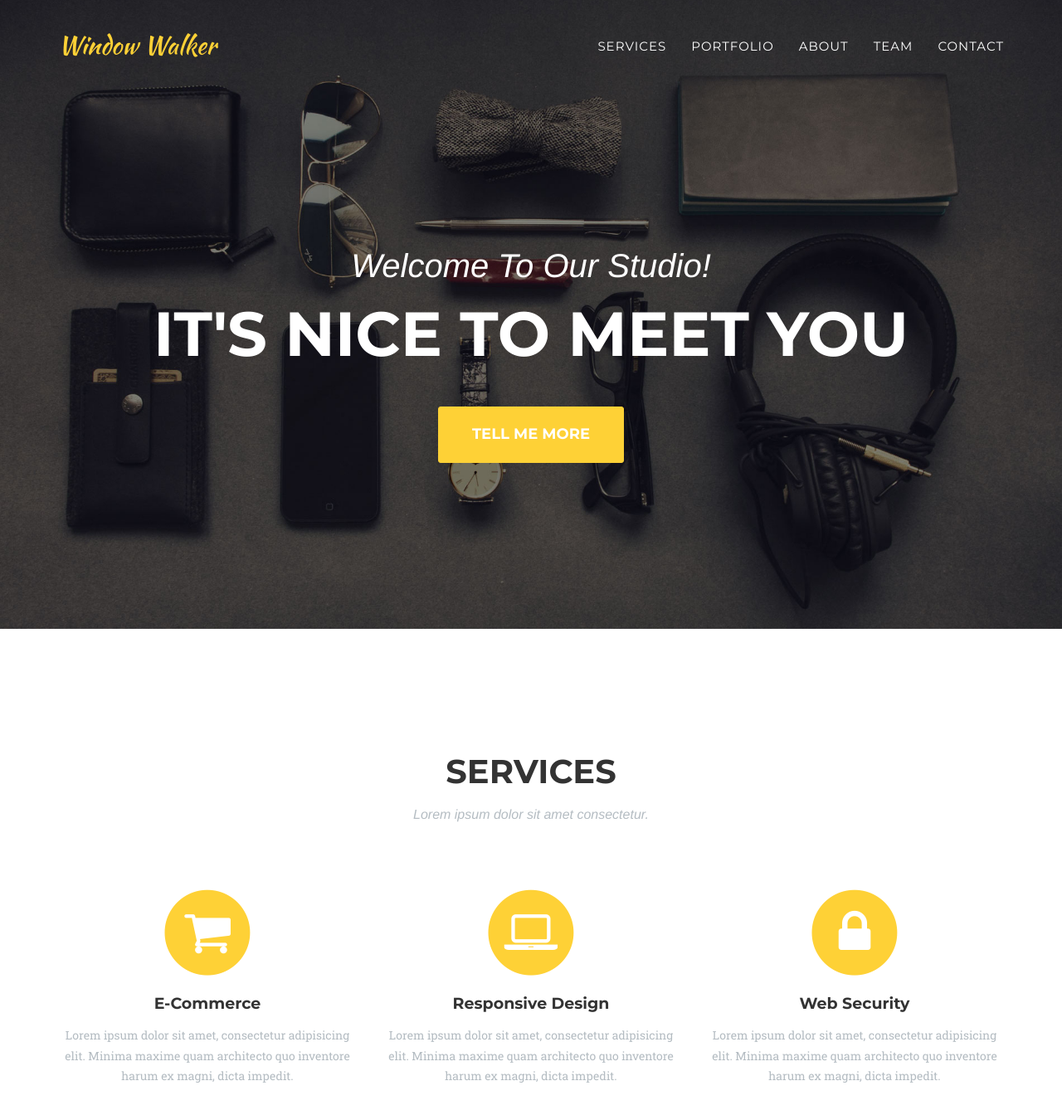
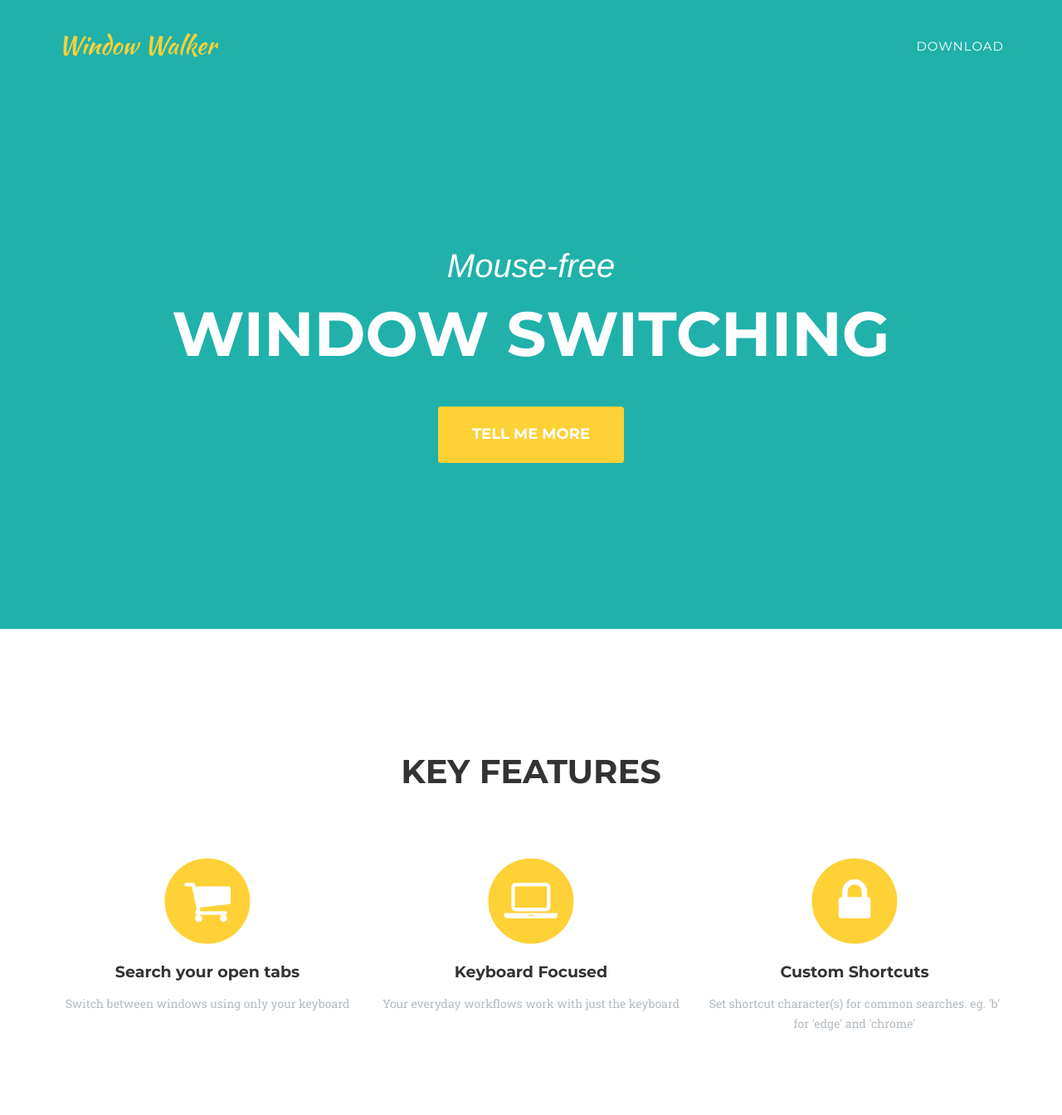
Before and after one commit to betsegaw/windowwalker, a Jekyll site: the page built from index.html, in a window 1280 px wide and 1400 px high. Shown: the top 1344 px of the window at 83% size. Built offline with Jekyll 4.4.1, drawn with Linux system fonts in a browser that asks for light colours; some web fonts are replaced.

Commit message:
Halfway cleanup

```diff
--- a/_includes/header.html
+++ b/_includes/header.html
@@ -19,19 +19,7 @@
                         <a href="#page-top"></a>
                     </li>
                     <li>
-                        <a class="page-scroll" href="#services">Services</a>
-                    </li>
-                    <li>
-                        <a class="page-scroll" href="#portfolio">Portfolio</a>
-                    </li>
-                    <li>
-                        <a class="page-scroll" href="#about">About</a>
-                    </li>
-                    <li>
-                        <a class="page-scroll" href="#team">Team</a>
-                    </li>
-                    <li>
-                        <a class="page-scroll" href="#contact">Contact</a>
+                        <a class="page-scroll" href="https://github.com/betsegaw/windowwalker/releases">Download</a>
                     </li>
                 </ul>
             </div>
@@ -44,8 +32,8 @@
     <header>
         <div class="container">
             <div class="intro-text">
-                <div class="intro-lead-in">Welcome To Our Studio!</div>
-                <div class="intro-heading">It's Nice To Meet You</div>
+                <div class="intro-lead-in">Mouse-free</div>
+                <div class="intro-heading">Window Switching</div>
                 <a href="#services" class="page-scroll btn btn-xl">Tell Me More</a>
             </div>
         </div>
--- a/_includes/services.html
+++ b/_includes/services.html
@@ -3,8 +3,8 @@
         <div class="container">
             <div class="row">
                 <div class="col-lg-12 text-center">
-                    <h2 class="section-heading">Services</h2>
-                    <h3 class="section-subheading text-muted">Lorem ipsum dolor sit amet consectetur.</h3>
+                    <h2 class="section-heading">Key Features</h2>
+                    <h3 class="section-subheading text-muted"></h3>
                 </div>
             </div>
             <div class="row text-center">
@@ -13,24 +13,24 @@
                         <i class="fa fa-circle fa-stack-2x text-primary"></i>
                         <i class="fa fa-shopping-cart fa-stack-1x fa-inverse"></i>
                     </span>
-                    <h4 class="service-heading">E-Commerce</h4>
-                    <p class="text-muted">Lorem ipsum dolor sit amet, consectetur adipisicing elit. Minima maxime quam architecto quo inventore harum ex magni, dicta impedit.</p>
+                    <h4 class="service-heading">Search your open tabs</h4>
+                    <p class="text-muted">Switch between windows using only your keyboard</p>
                 </div>
                 <div class="col-md-4">
                     <span class="fa-stack fa-4x">
                         <i class="fa fa-circle fa-stack-2x text-primary"></i>
                         <i class="fa fa-laptop fa-stack-1x fa-inverse"></i>
                     </span>
-                    <h4 class="service-heading">Responsive Design</h4>
-                    <p class="text-muted">Lorem ipsum dolor sit amet, consectetur adipisicing elit. Minima maxime quam architecto quo inventore harum ex magni, dicta impedit.</p>
+                    <h4 class="service-heading">Keyboard Focused</h4>
+                    <p class="text-muted">Your everyday workflows work with just the keyboard</p>
                 </div>
                 <div class="col-md-4">
                     <span class="fa-stack fa-4x">
                         <i class="fa fa-circle fa-stack-2x text-primary"></i>
                         <i class="fa fa-lock fa-stack-1x fa-inverse"></i>
                     </span>
-                    <h4 class="service-heading">Web Security</h4>
-                    <p class="text-muted">Lorem ipsum dolor sit amet, consectetur adipisicing elit. Minima maxime quam architecto quo inventore harum ex magni, dicta impedit.</p>
+                    <h4 class="service-heading">Custom Shortcuts</h4>
+                    <p class="text-muted">Set shortcut character(s) for common searches. eg. 'b' for 'edge' and 'chrome'</p>
                 </div>
             </div>
         </div>
```
Also changed, not shown: img/header-bg.jpg.
